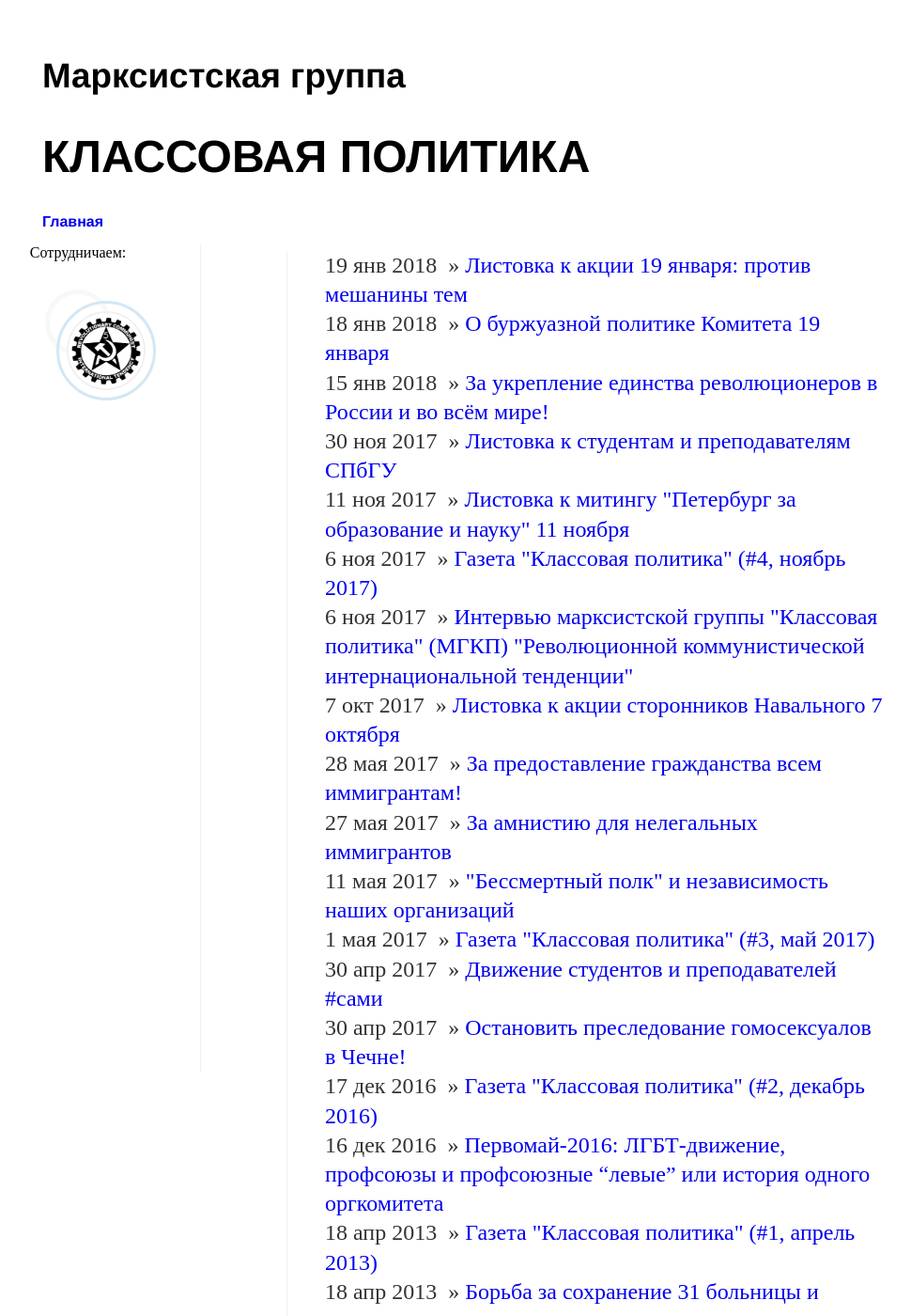
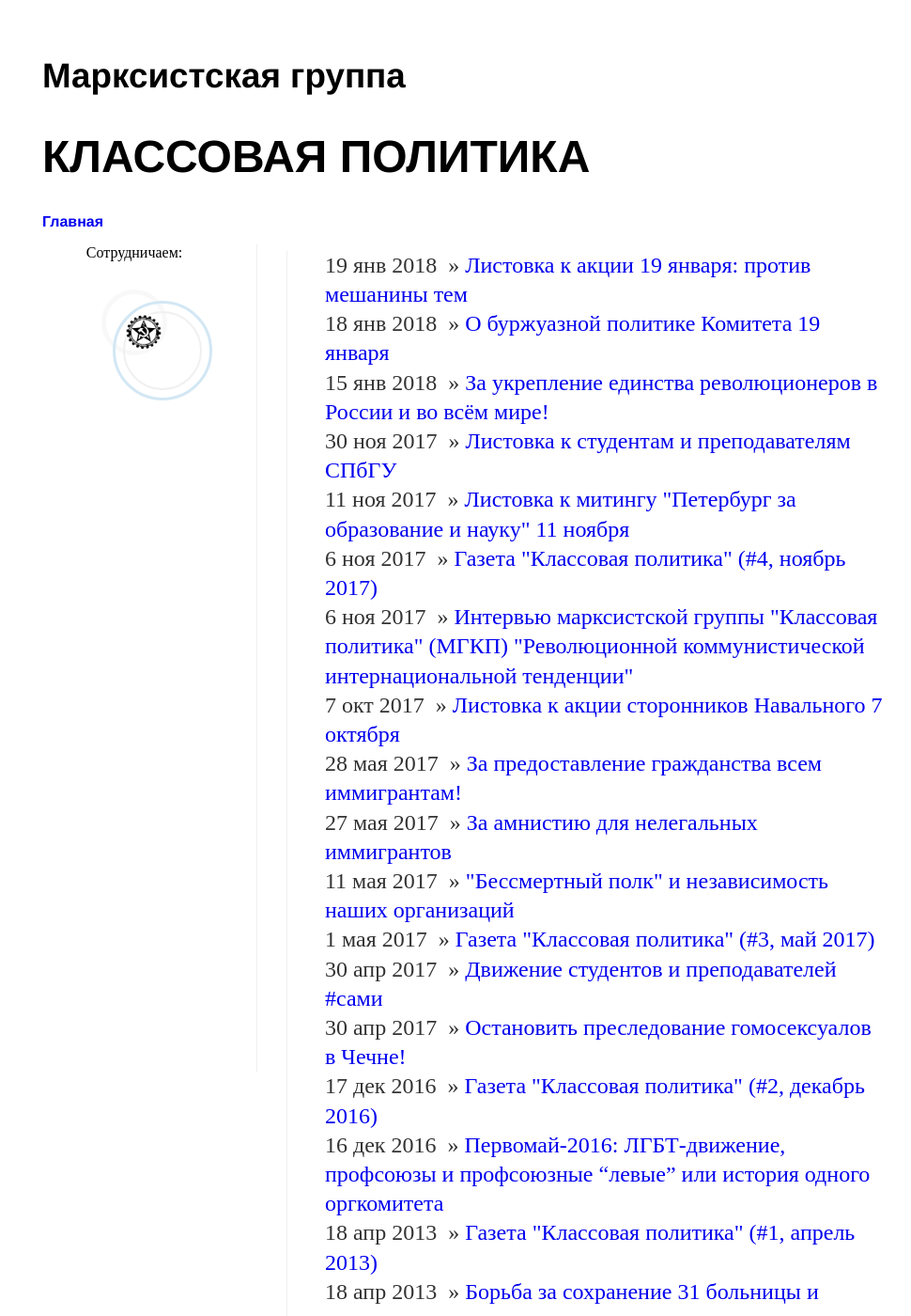
Before and after one commit to mgkp/mgkp.github.io, a Jekyll site: the page built from index.html, in a window 1280 px wide and 1400 px high. Shown: the whole window at 94% size, without its empty margins (147-1117 px from the left). Built offline with Jekyll 4.4.1, drawn with Linux system fonts in a browser that asks for light colours.

Commit message:
sidebar left

```diff
--- a/css/main.css
+++ b/css/main.css
@@ -62,7 +62,7 @@
 	width: 260px;
 	position: fixed;
 	top: 260px;
-	left: 100px;
+	left: 160px;
 	bottom: 260px;
 	right: auto;
 	min-height: 290px;
@@ -92,8 +92,8 @@
         margin-top: 8px;
 
 				img{
-					width: 100%;
-          height: 100%;
+					width: 50%;
+          height: 50%;
           border-radius:50%;
           overflow: hidden;
 				}
```
